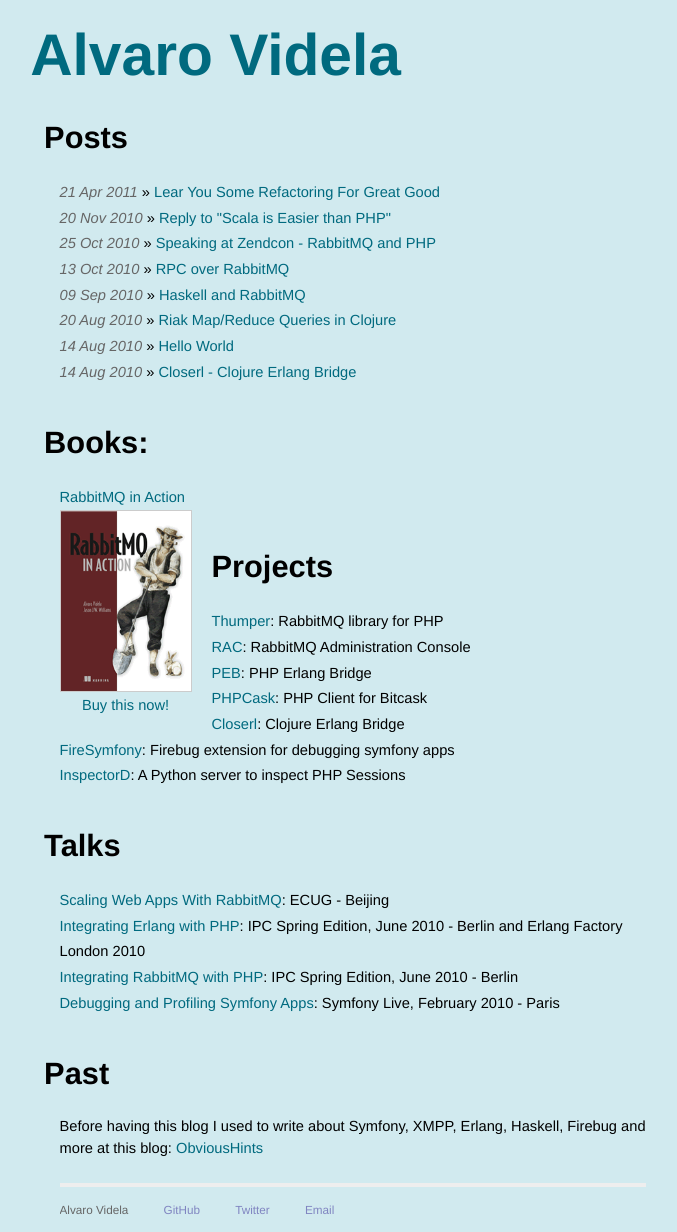
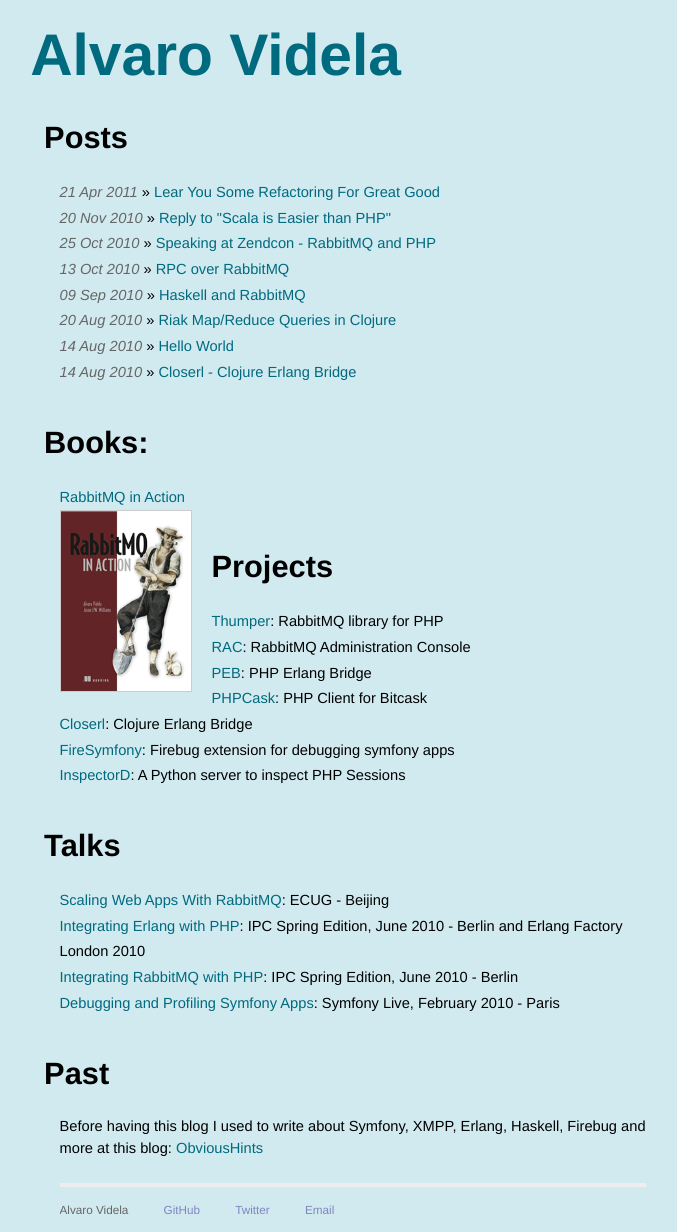
Before and after one commit to videlalvaro/videlalvaro.github.io, a Jekyll site: the page built from index.html, in a window 1280 px wide. Shown: the whole page, without its empty margins (287-964 px from the left). Built offline with Jekyll 4.4.1, drawn with Linux system fonts in a browser that asks for light colours.

Commit message:
improves style

```diff
--- a/css/screen.css
+++ b/css/screen.css
@@ -249,6 +249,7 @@
   width: 130px;
 
 }
-.book p{
-  margin: 1px;
+
+#book-container {
+  display: inline-block;
 }
--- a/index.html
+++ b/index.html
@@ -11,14 +11,13 @@
     {% endfor %}
   </ul>
 
-  <div>
+  <div id="">
     <h1>Books:</h1>
     <ul class="posts">
       <li><a href="http://bit.ly/rabbitmq">RabbitMQ in Action</a></li>
       <li class="book">
           <a href="http://bit.ly/rabbitmq">
               <img border="0" src="/images/rmqia_cover_small.png" />
-              <p>Buy this now!</p>
           </a>
       </li>
     </ul>
```
